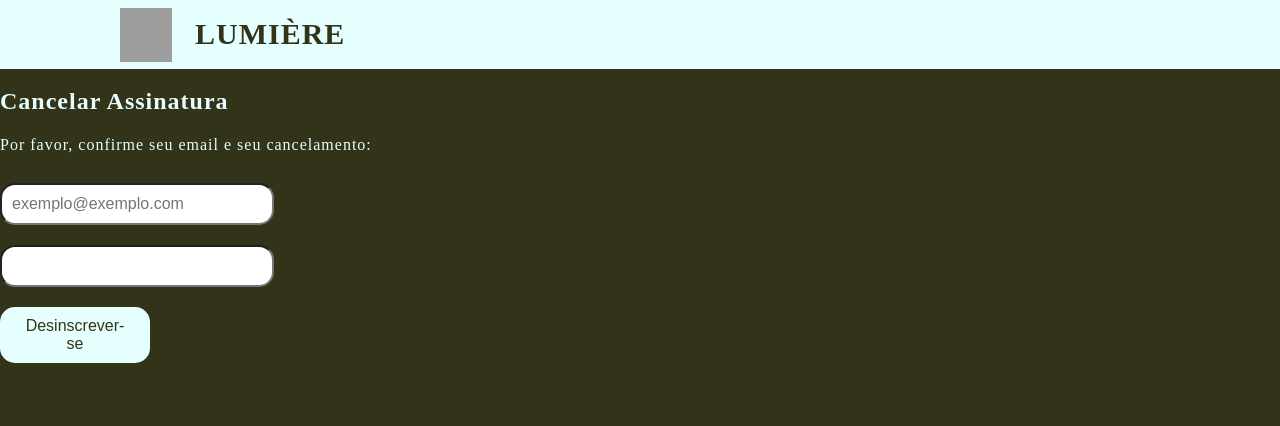
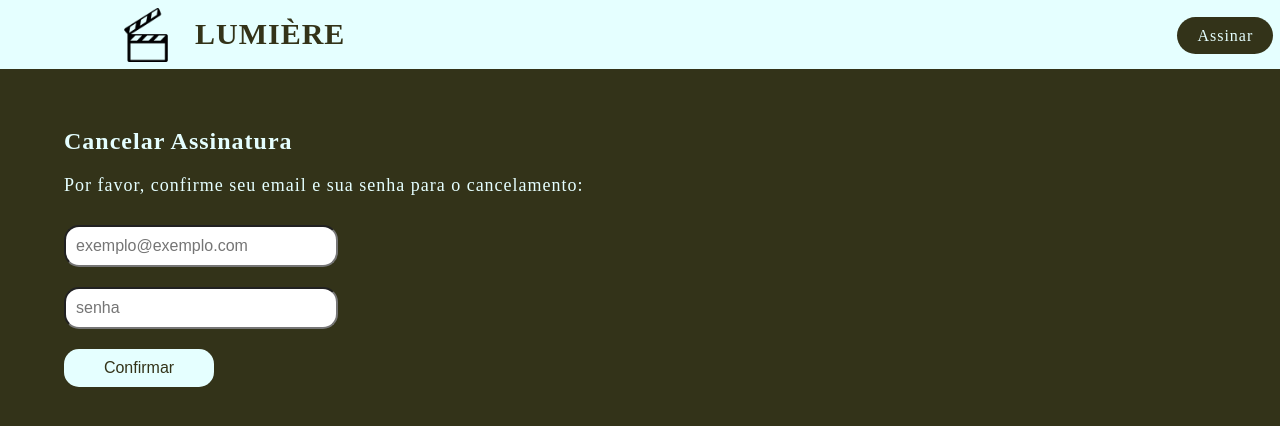
Before and after one commit to ana-toledo/Lumiere, a Flask app: page /cancel in a window 1280 px wide. Shown: the top 426 px of the page. Run offline with Flask 3, Linux system fonts and the light colour scheme; grey boxes are pictures that could not be loaded.

Commit message:
ajuste do cancel

```diff
--- a/static/style.css
+++ b/static/style.css
@@ -190,3 +190,13 @@ fieldset {
     display: flexbox;
     text-align: center;
 }
+
+.content-cancel{
+    display:flexbox;
+    padding-left: 5vw;
+    padding-top: 5vh;
+}
+
+.content-cancel p{
+    font-size: large;
+}
--- a/templates/cancel.html
+++ b/templates/cancel.html
@@ -1,29 +1,15 @@
-<!DOCTYPE html>
-<html lang="pt-BR">
-<head>
-    <meta charset="UTF-8">
-    <meta name="viewport" content="width=device-width, initial-scale=1.0">
-    <link rel="stylesheet" href="/static/style.css">
-    <title>Lumière - Cancelar Assinatura</title>
-    <link rel="icon" href="/static/logo.ico" type="image/x-icon">
-</head>
-<body>
-    <div class="top-bar">
-        <div class="logo">
-            <a href="/">
-                <img src="/static/logo.png" alt="Claquete">
-            </a>
-        </div>
-        <h1>LUMIÈRE</h1>
-    </div>
+{% extends 'layout.html' %}
+
+{% block title %}Lumière - Cancelar Assinatura{% endblock %}
+
+{% block content %}
 <div class="content-cancel">
     <h2>Cancelar Assinatura</h2>
-        <p>Por favor, confirme seu email e seu cancelamento:</p>
+    <p>Por favor, confirme seu email e sua senha para o cancelamento:</p>
     <form method="post">
         <input type="email" id="email" placeholder="exemplo@exemplo.com" name="email" required>
-            <input type="password" id="password" name="password" required>
-            <button type="submit" class="cancel-button">Desinscrever-se</button>
+        <input type="password" id="password" placeholder="senha" name="password" required>
+        <button type="submit" class="cancel-button">Confirmar</button>
     </form>
 </div>
-</body>
-</html>
+{% endblock %}
```
Lines whose indentation alone changed are shown as unchanged.
